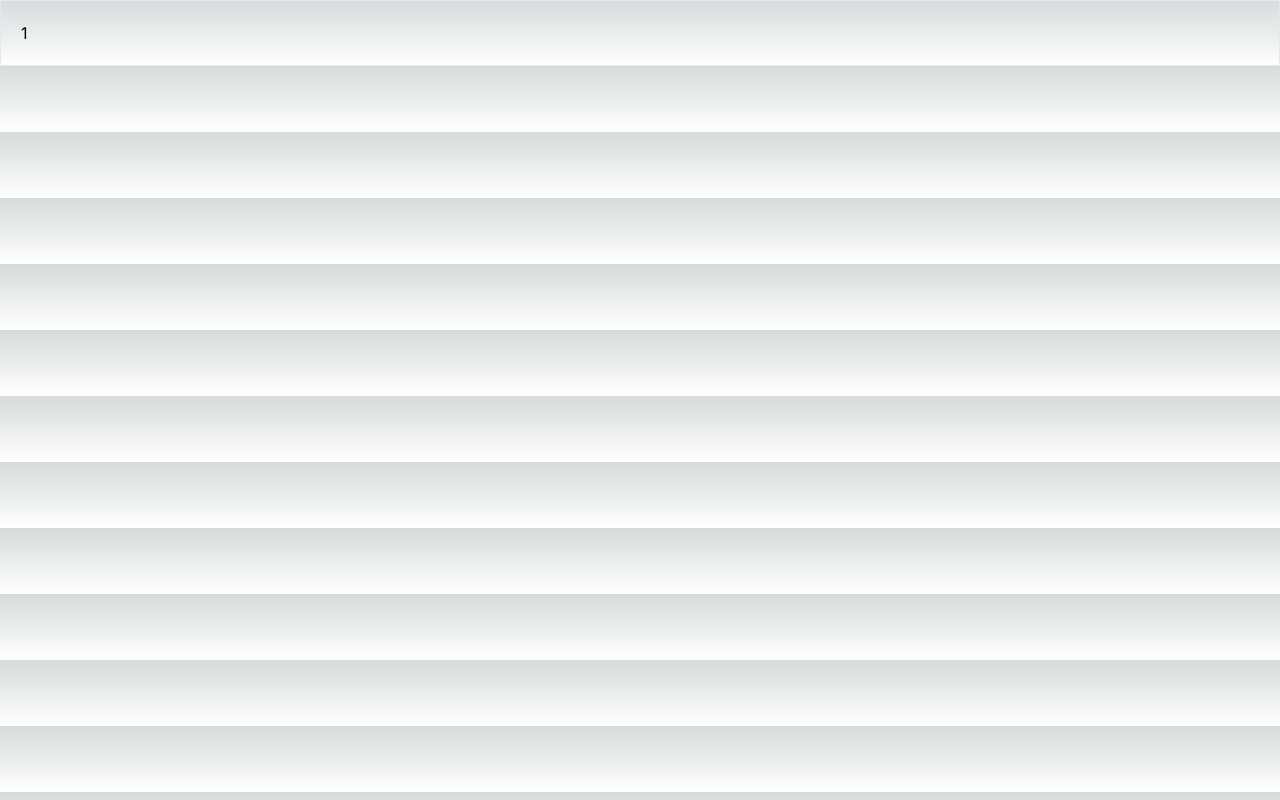
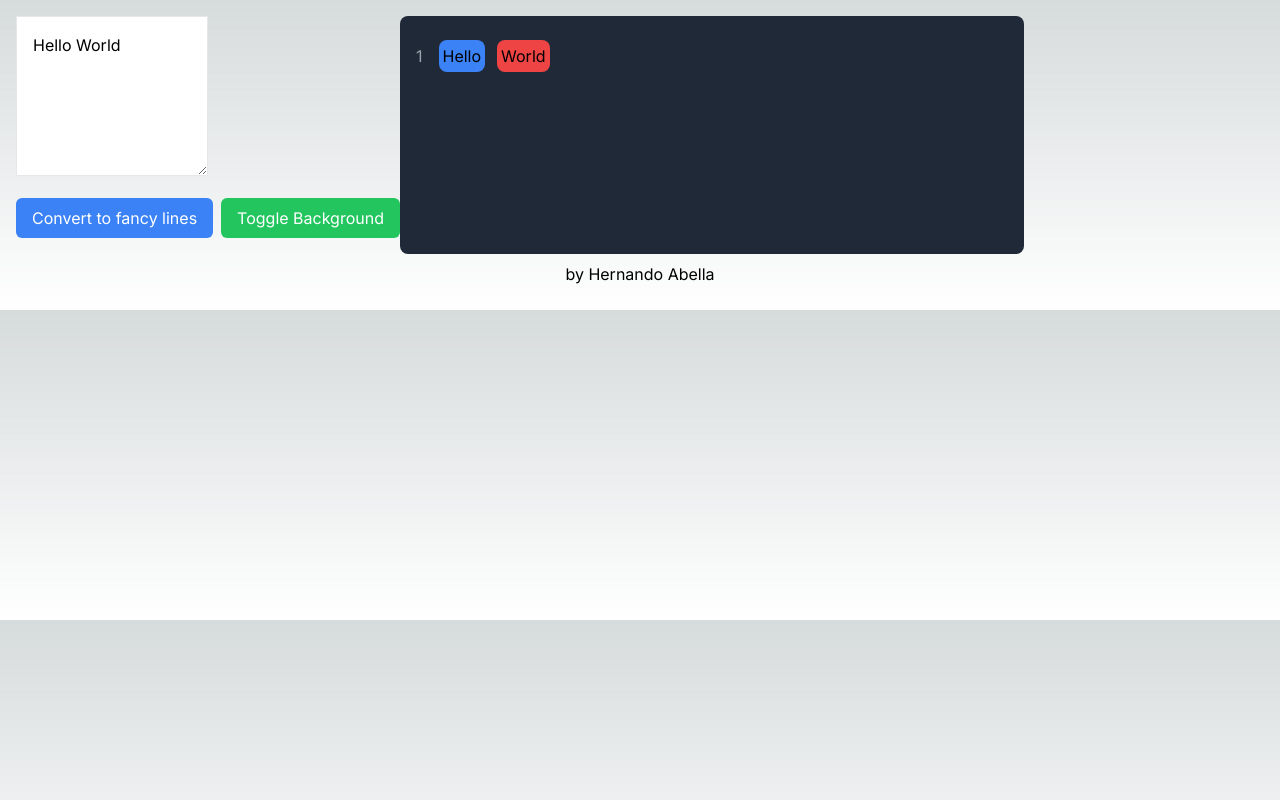
Before and after one commit to hernandoabella/fancy-code-lines, a Next.js app in the folder code-lines/: page / in a window 1280 px wide. Built offline with nearby package versions, Linux system fonts and the light colour scheme.

Commit message:
Update page.tsx

```diff
--- a/code-lines/app/page.tsx
+++ b/code-lines/app/page.tsx
@@ -1,19 +1,107 @@
-export default function Home() {
+"use client";
+
+import React, { useState, useEffect } from "react";
+
+const Home = () => {
+  const defaultCode = "Hello World";
+  const [inputCode, setInputCode] = useState(defaultCode);
+  const [codeLines, setCodeLines] = useState<JSX.Element[][]>([]);
+  const [editorBg, setEditorBg] = useState("bg-gray-800");
+
+  // Función para procesar el código ingresado y convertirlo en líneas fancy
+  const processCode = () => {
+    // Dividir el código por líneas
+    const lines = inputCode.split("\n");
+    const colors = [
+      "bg-blue-500",
+      "bg-red-500",
+      "bg-green-500",
+      "bg-yellow-500",
+      "bg-purple-500",
+      "bg-indigo-500",
+      "bg-pink-500",
+      "bg-blue-600",
+      "bg-red-600",
+      "bg-green-600",
+      "bg-yellow-600",
+      "bg-purple-600",
+      "bg-indigo-600",
+      "bg-pink-600",
+      "bg-white",
+    ];
+
+    // Procesar cada línea en palabras y caracteres especiales
+    const processedLines = lines.map((line, lineIndex) => {
+      const words = line.match(/\w+|[^\w\s]/g) || [];
+      return words.map((word, wordIndex) => {
+        const color = colors[(lineIndex + wordIndex) % colors.length];
+        return (
+          <div
+            key={wordIndex}
+            className={`inline-block p-1 rounded-lg ${color}`}
+          >
+            {word}
+          </div>
+        );
+      });
+    });
+
+    // Actualizar el estado con las líneas de código procesadas
+    setCodeLines(processedLines);
+  };
+
+  // Función para alternar el color de fondo del editor
+  const toggleEditorBg = () => {
+    const newBg = editorBg === "bg-gray-800" ? "bg-white" : "bg-gray-800";
+    setEditorBg(newBg);
+    localStorage.setItem("editorBg", newBg);
+  };
+
+  // Ejecutar la función processCode al montar el componente
+  useEffect(() => {
+    processCode();
+    const storedBg = localStorage.getItem("editorBg");
+    if (storedBg) {
+      setEditorBg(storedBg);
+    }
+  }, []);
+
   return (
-    <main>
-      <div>
+    <div className="container mx-auto p-4">
+      <div className="flex">
         <div>
-          <div className="p-5 border">1</div>
+          <textarea
+            className="h-40 p-4 border mb-4 w-1/2"
+            value={inputCode}
+            onChange={(e) => setInputCode(e.target.value)}
+            placeholder="Ingresa tu código aquí..."
+          ></textarea>
+          <br />
+          <button
+            className="bg-blue-500 text-white px-4 py-2 rounded-md mb-4 mr-2"
+            onClick={processCode}
+          >
+            Convert to fancy lines
+          </button>
+          <button
+            className="bg-green-500 text-white px-4 py-2 rounded-md mb-4"
+            onClick={toggleEditorBg}
+          >
+            Toggle Background
+          </button>
         </div>
-        <div>
-          <div className="rounded-lg bg-red-600"></div>
-          <div></div>
-          <div></div>
-          <div></div>
-          <div></div>
-          <div></div>
+        <div className={`w-1/2 whitespace-pre p-4 rounded-lg ${editorBg}`}>
+          {codeLines.map((line, lineIndex) => (
+            <div key={lineIndex} className="flex items-center">
+              <div className="line-number text-gray-400 pr-4">{lineIndex + 1}</div>
+              <div className="flex gap-3 py-2">{line}</div>
+            </div>
+          ))}
         </div>
       </div>
-    </main>
+      <footer className="text-center py-2">by Hernando Abella</footer>
+    </div>
   );
-}
+};
+
+export default Home;
```
